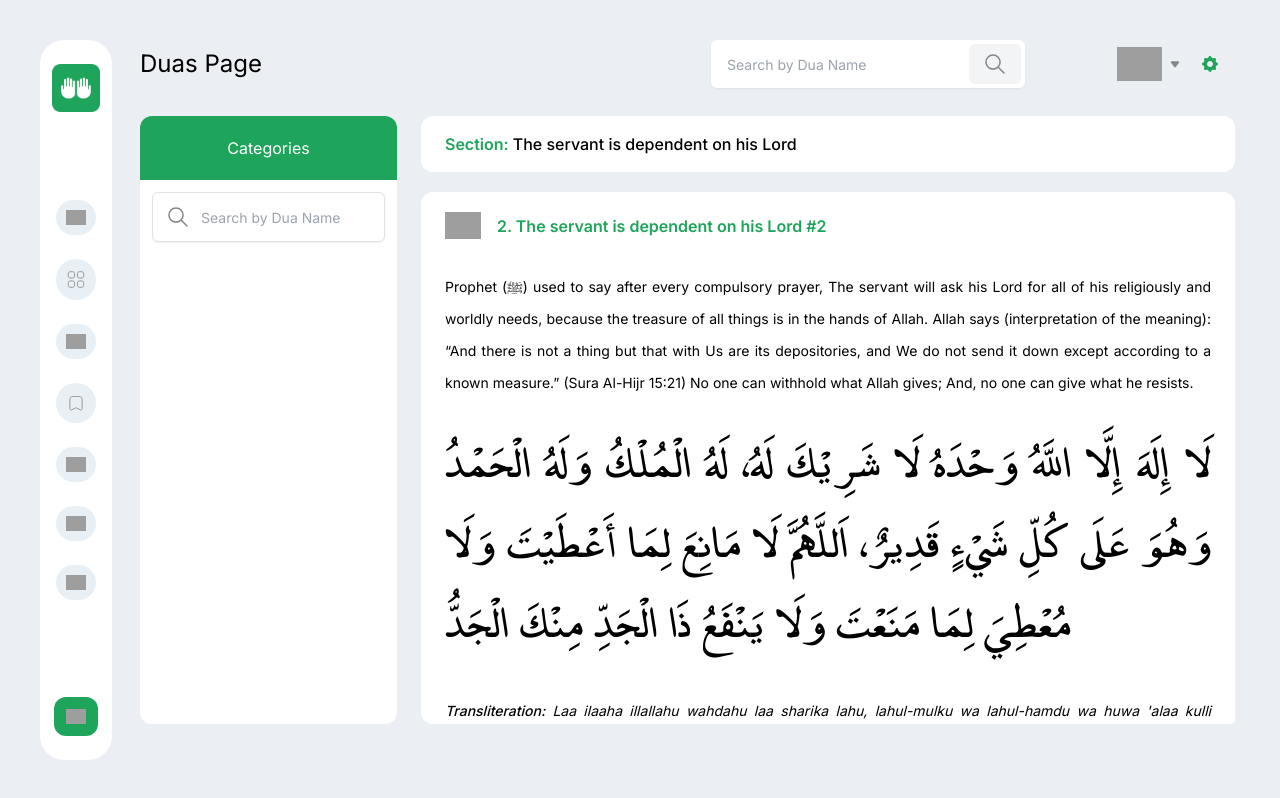
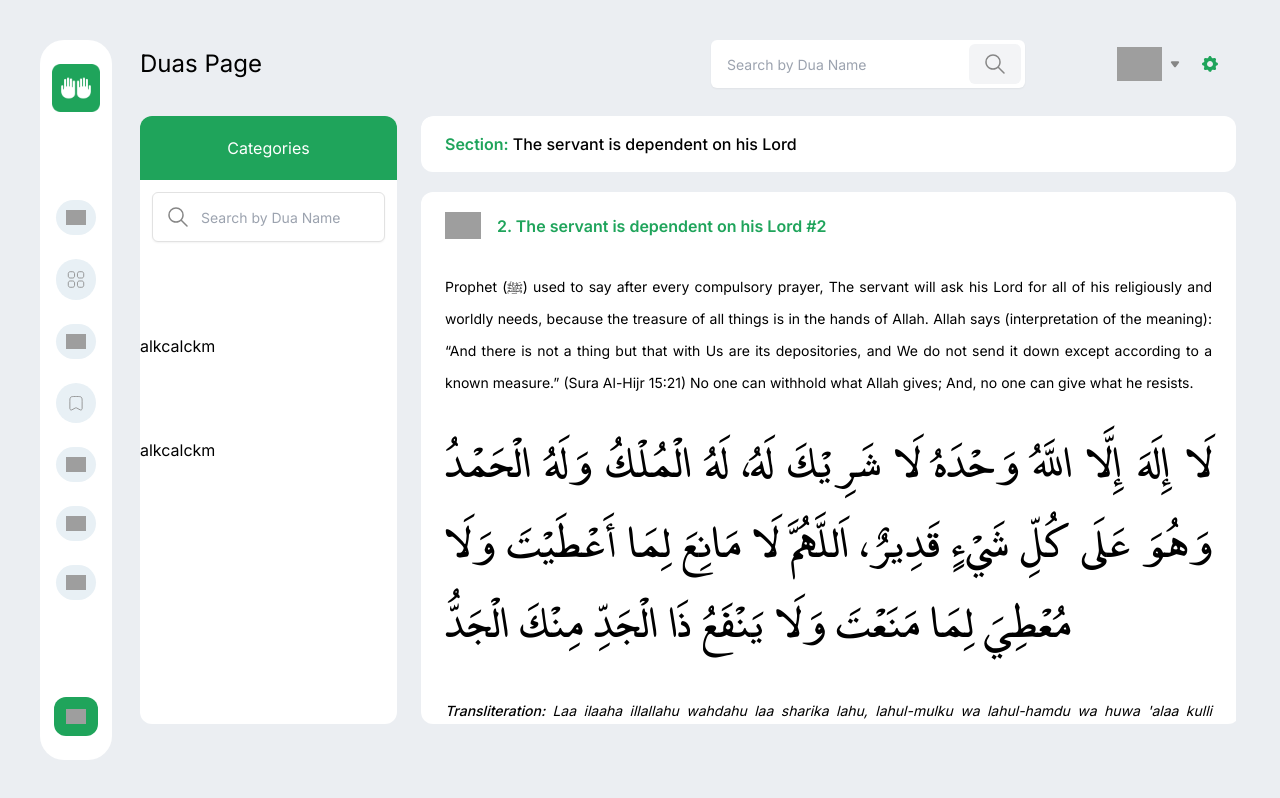
Before and after one commit to aushamim/Dua-Ruqyah-Test, a Next.js app: page / in a window 1280 px wide. Built offline with nearby package versions, Linux system fonts and the light colour scheme; grey boxes are pictures that could not be loaded.

Commit message:
[Add] Thin Scrollbar

```diff
--- /dev/null
+++ b/app/components/Category.js
@@ -0,0 +1,7 @@
+import React from "react";
+
+const Category = () => {
+  return <div className="my-20">alkcalckm</div>;
+};
+
+export default Category;
--- a/app/globals.css
+++ b/app/globals.css
@@ -2,20 +2,36 @@
 @tailwind components;
 @tailwind utilities;
 
-* {
-  scrollbar-color: auto;
-  scrollbar-width: auto;
+::-webkit-scrollbar {
+  width: 6px;
+}
+::-webkit-scrollbar-button {
+  background: #c1c1c1;
+  height: 8px;
+  border-radius: 20px;
+}
+::-webkit-scrollbar-button:hover {
+  background: #a8a8a8;
+}
+::-webkit-scrollbar-track-piece {
+  background: #ebeef2;
+}
+::-webkit-scrollbar-thumb {
+  background: #c1c1c1;
+  border-radius: 20px;
+}
+::-webkit-scrollbar-thumb:hover {
+  background: #a8a8a8;
+}
+
+.scrollbar-light::-webkit-scrollbar-track-piece {
+  background: white;
 }
 
 body {
   color: black;
   background-color: #ebeef2;
   min-height: 100vh;
-}
-
-.scrollbar-thin {
-  scrollbar-width: thin;
-  padding-right: 5px;
 }
 
 .font-arabic {
--- a/app/page.js
+++ b/app/page.js
@@ -5,6 +5,7 @@ import Topbar from "./components/Topbar";
 import Sidebar from "./components/Sidebar";
 import Image from "next/image";
 import Dua from "./components/Dua";
+import Category from "./components/Category";
 
 export default function Home() {
   return (
@@ -50,9 +51,14 @@ export default function Home() {
                     />
                   </div>
                 </div>
+
+                <div className="h-[57vh] 2xl:h-[69vh] overflow-y-scroll scrollbar-light">
+                  <Category />
+                  <Category />
+                </div>
               </div>
 
-              <div className="h-[76vh] 2xl:h-[84vh] col-span-3 overflow-y-scroll scrollbar-thin rounded-xl">
+              <div className="h-[76vh] 2xl:h-[84vh] col-span-3 overflow-y-scroll rounded-xl pr-1">
                 <div className="bg-white px-6 py-4 mb-5 rounded-xl font-medium">
                   <span className="text-[#1FA45B] font-semibold">
                     Section:{" "}
```
